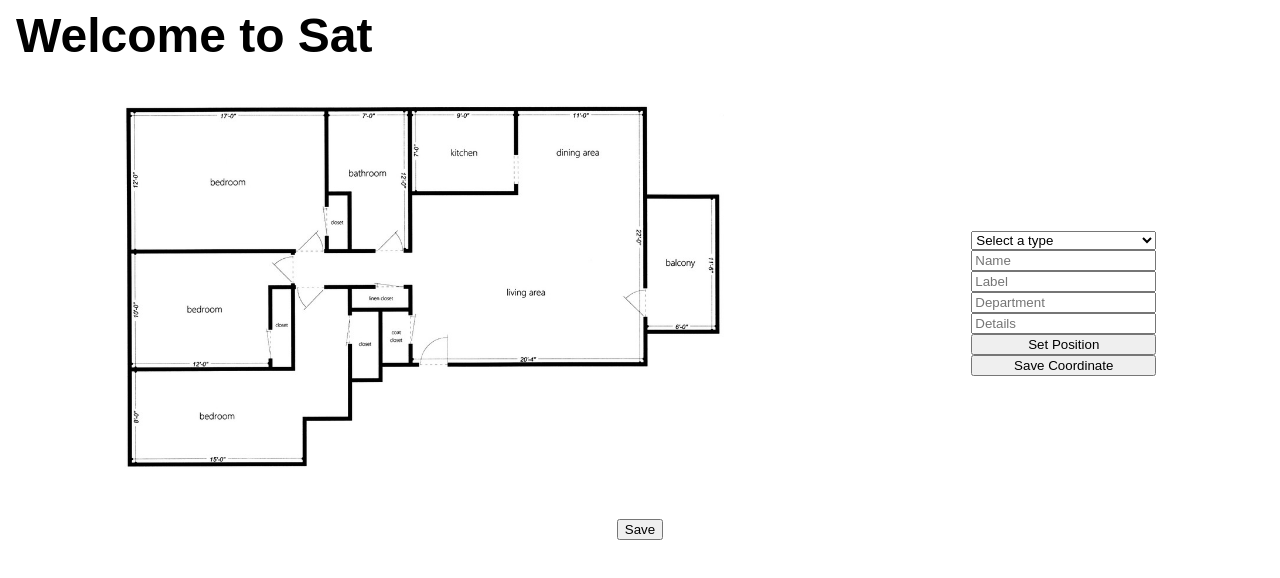
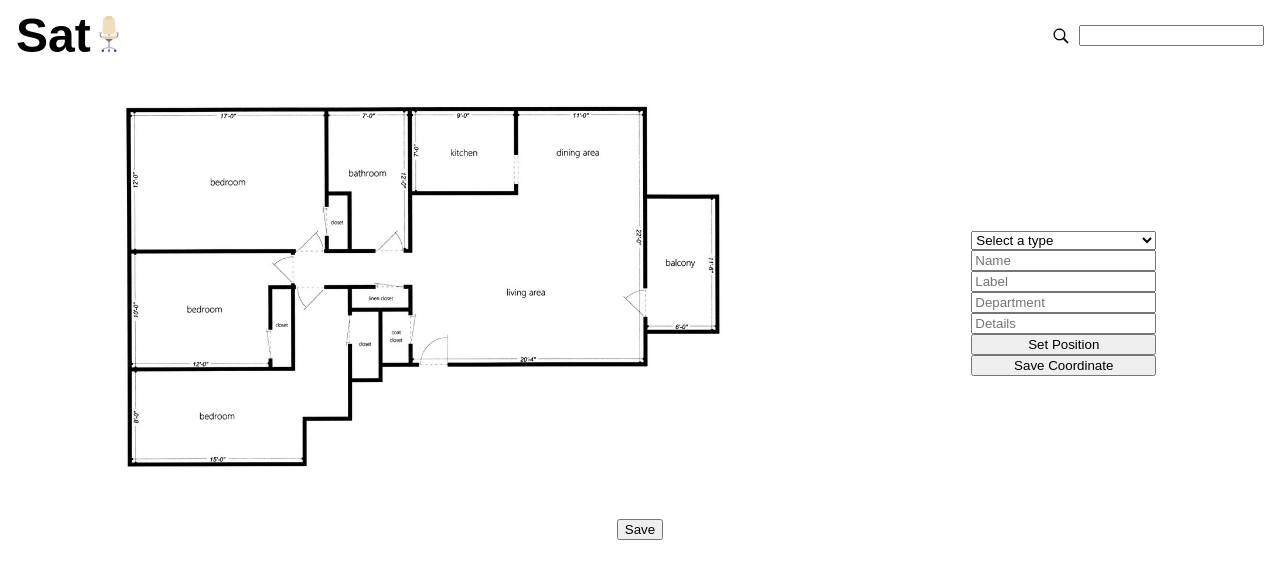
Before and after one commit to shoemakerdr/sat, a React app: page / in a window 1280 px wide. Shown: the top 578 px of the page. Built offline with nearby package versions, Linux system fonts and the light colour scheme.

Commit message:
Added chair and search icons. Changed header text. Added input for searching.

```diff
--- a/src/App.js
+++ b/src/App.js
@@ -1,5 +1,7 @@
 import React, { Component } from 'react'
 import styles from './App.css'
+import searchIcon from './images/search.png'
+import chairIcon from './images/chair.svg'
 import FloorPlanEditor from './components/FloorPlanEditor'
 
 class App extends Component {
@@ -7,7 +9,14 @@ class App extends Component {
         return (
             <div className={styles.wrapper}>
                 <header className={styles.header}>
-                    <h1 className={styles.title}>Welcome to Sat</h1>
+                    <div className={styles.titleWrapper}>
+                        <h1 className={styles.title}>Sat</h1>
+                        <img src={chairIcon} alt='chair icon' className={styles.chair}/>
+                    </div>
+                    <div className={styles.searchWrapper}>
+                        <img src={searchIcon} alt='search icon' className={styles.searchIcon} />
+                        <input type='text' className={styles.searchBox} />
+                    </div>
                 </header>
                 <div className={styles.appContent}>
                     <FloorPlanEditor />
```
